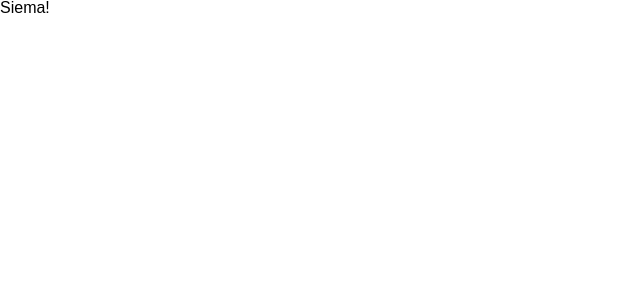
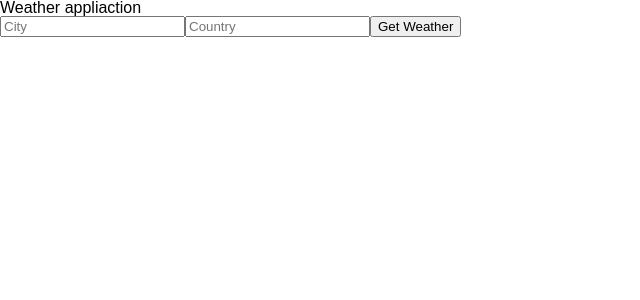
Before and after one commit to Radek-Wawrzyk/Weather-App, a React (Create React App) app: page / in a window 1280 px wide. Shown: the top 300 px of the page, without its empty margins (0-640 px from the left). Built offline with nearby package versions, Linux system fonts and the light colour scheme.

Commit message:
Added 2 components
Form component & header component. Also got api and connected to it.

```diff
--- a/src/App.js
+++ b/src/App.js
@@ -1,9 +1,23 @@
 import React, { Component } from 'react';
+import Header from "./components/Header";
+import Form from "./components/Form";
+
+const apiKey = "11c38b071f2eeb832c531f427ef6b289";
+const city = "Gdynia";
 
 class App extends Component {
+  getWeather = async () => {
+    const apiCall = await fetch(`http://api.openweathermap.org/data/2.5/weather?q=${city}&APPID=${apiKey}`);
+    const data = await apiCall.json();
+    console.log(data);
+  };
+
   render() {
     return (
-      <p>Siema!</p>
+      <div>
+        <Header></Header>
+        <Form getWeather={this.getWeather}></Form>
+      </div>
     );
   }
 }
--- /dev/null
+++ b/src/components/Form.js
@@ -0,0 +1,15 @@
+import React, { Component } from 'react';
+
+class Form extends Component {
+  render() {
+    return (
+      <form>
+        <input type="text" placeholder="City" />
+        <input type="text" placeholder="Country"/>
+        <button onClick={this.props.getWeather}>Get Weather</button>
+      </form>
+    );
+  }
+}
+
+export default Form;
--- /dev/null
+++ b/src/components/Header.js
@@ -0,0 +1,13 @@
+import React, { Component } from 'react';
+
+class Header extends Component {
+  render() {
+    return (
+      <header>
+        <h1>Weather appliaction</h1>
+      </header>
+    );
+  }
+}
+
+export default Header;
```
